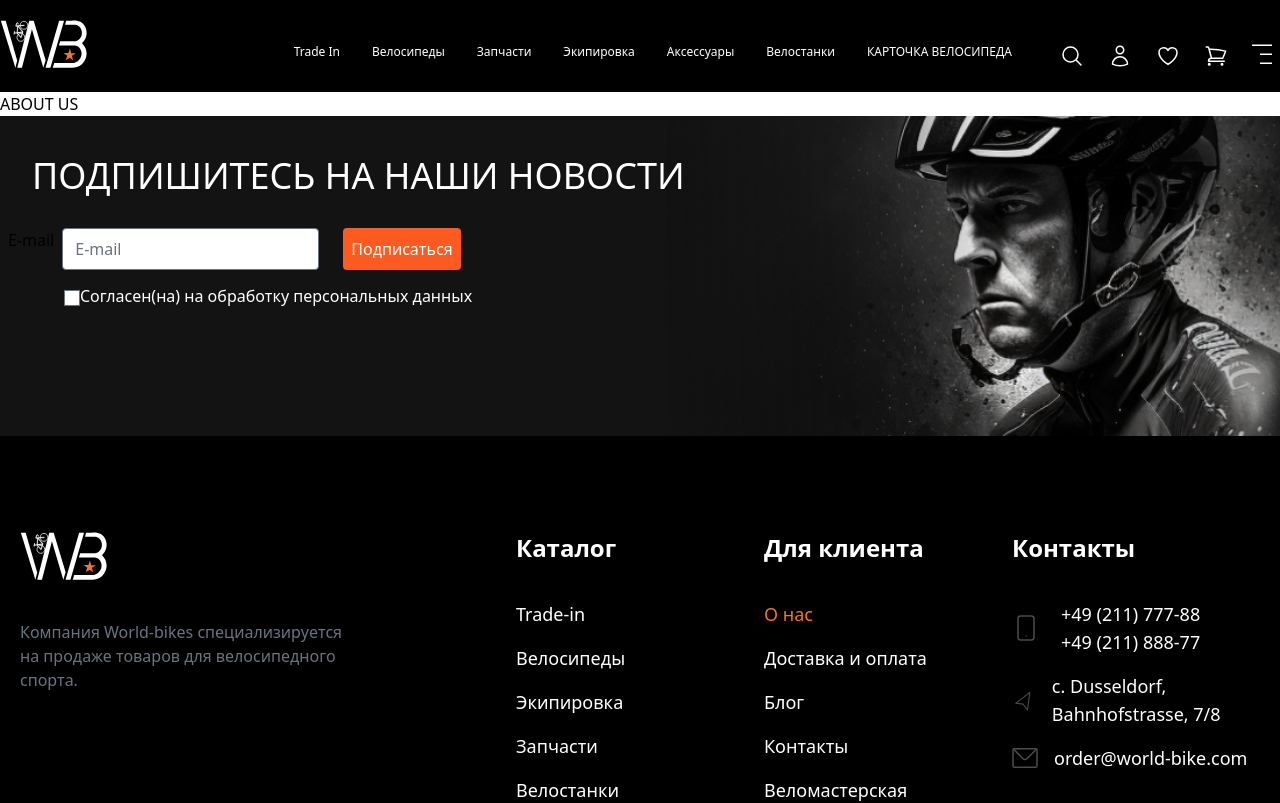
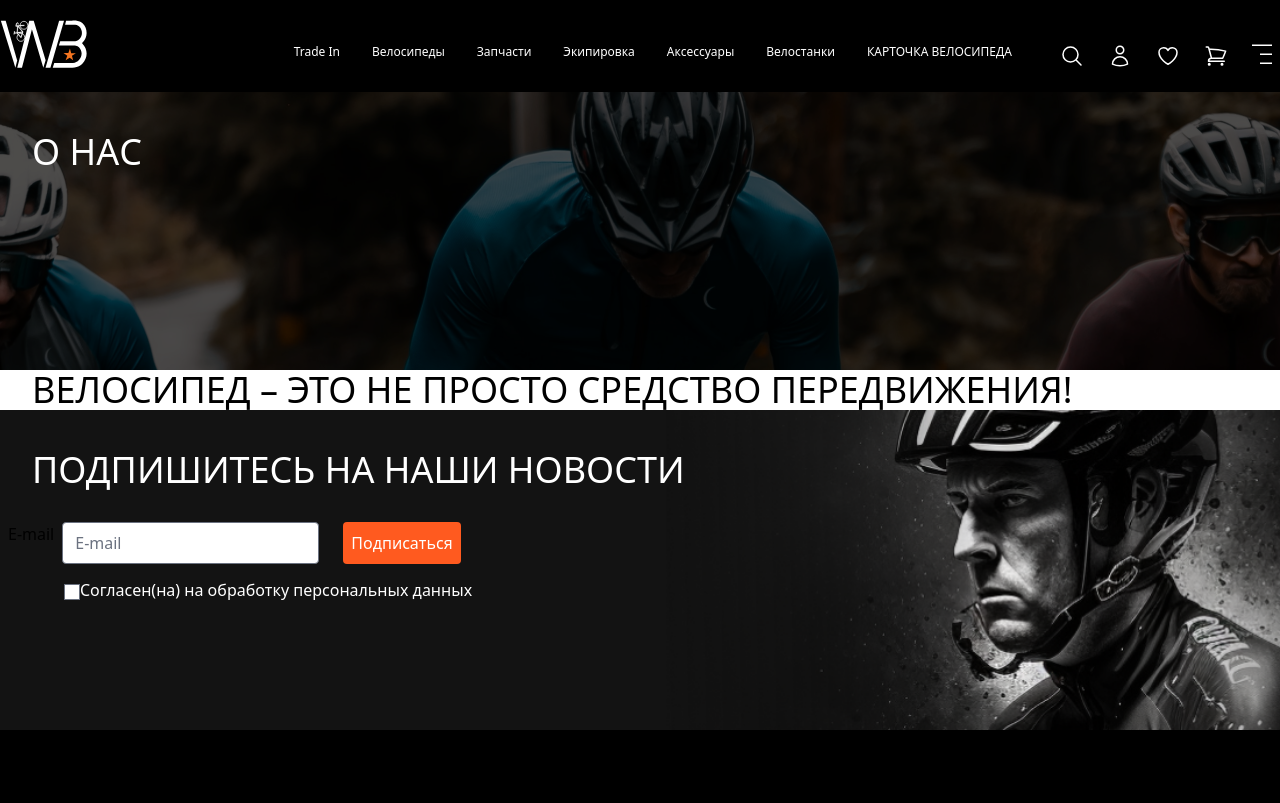
Before and after one commit to otvertka/react-app, a React (Create React App) app: page /about in a window 1280 px wide. Shown: the top 803 px of the page. Built offline with nearby package versions, Linux system fonts and the light colour scheme.

Commit message:
aboutpage

```diff
--- a/src/pages/AboutusPage.js
+++ b/src/pages/AboutusPage.js
@@ -1,9 +1,21 @@
 import React from "react";
+
+import headerImg from "../Assets/images/pageAbout/aboutHeader.png";
 
 const Aboutus = () => {
   return (
     <div>
-      <h1>ABOUT US</h1>
+      <header className="w-full h-[198px] md:h-[278px] relative">
+        <img src={headerImg} className="absolute z-0 left-0 top-0 w-full h-full object-cover" alt="subscribe" />
+        <div className="py-10 z-20 absolute">
+          <h1 className="text-white uppercase text-4xl sm:ml-8 z-10 pb-8">О нас</h1>
+        </div>
+      </header>
+      <main>
+        <div>
+          <h1 className="uppercase text-4xl sm:ml-8">Велосипед – это не просто средство передвижения!</h1>
+        </div>
+      </main>
     </div>
   );
 };
```
Also changed, not shown: src/Assets/images/pageAbout/aboutHeader.png (added).
